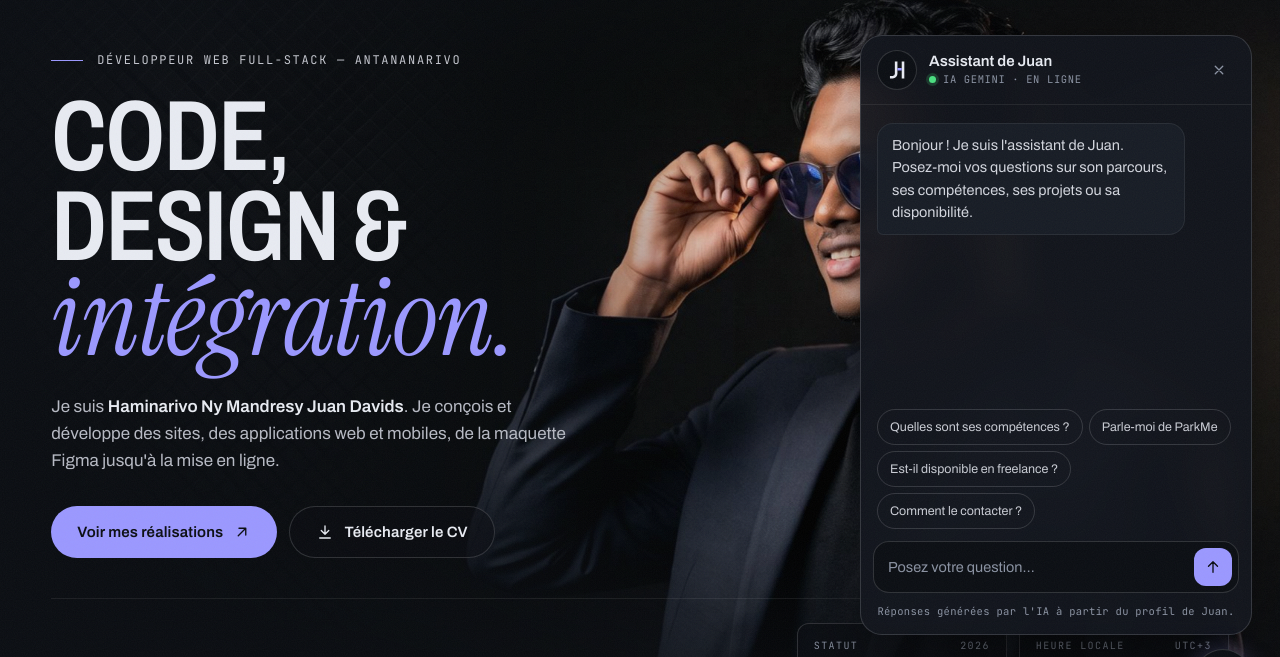
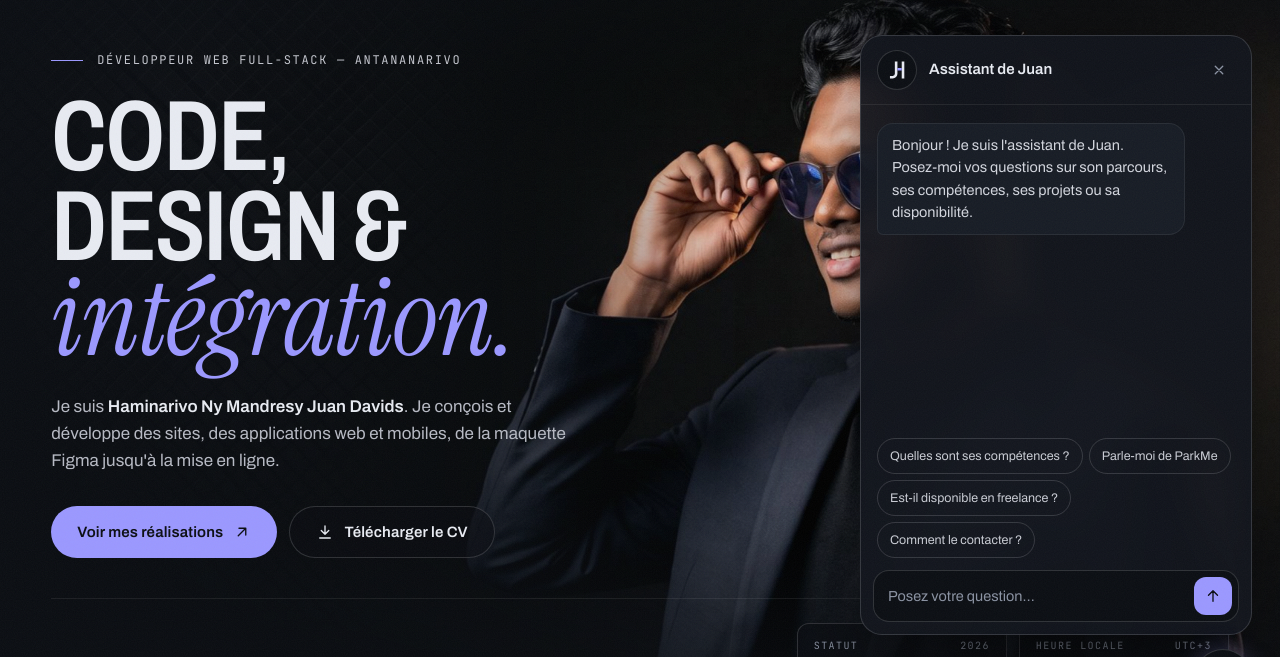
Before and after one commit to Atlas-idev/atlas-idev.github.io, a plain HTML site: page index.html in a window 1280 px wide. Both pictures are taken after a click on the button "Ouvrir l'assistant". Shown: the part 65-722 px from the top of the page. Drawn offline with Linux system fonts and the light colour scheme.

Commit message:
fix: retire les mentions superflues de l'assistant

```diff
--- a/css/style.css
+++ b/css/style.css
@@ -1141,9 +1141,6 @@ body::after {
 .ai__avatar svg { width: 22px; height: 22px; }
 .ai__who { flex: 1; min-width: 0; }
 .ai__title { font-size: 15px; font-weight: 600; line-height: 1.3; }
-.ai__status { display: flex; align-items: center; gap: 7px; font-family: var(--mono); font-size: 10.5px; letter-spacing: 0.06em; text-transform: uppercase; color: var(--muted); }
-.ai__status::before { content: ""; width: 7px; height: 7px; border-radius: 50%; background: var(--accent); }
-.ai__status.is-ai::before { background: #4ade80; box-shadow: 0 0 0 3px rgba(74, 222, 128, 0.18); }
 .ai__close { display: grid; place-items: center; flex: none; width: 36px; height: 36px; border-radius: 50%; color: var(--muted); transition: background 0.3s, color 0.3s; }
 .ai__close:hover { background: var(--bg-3); color: var(--text); }
 
@@ -1185,7 +1182,7 @@ body::after {
 
 .ai__form {
   display: flex; align-items: flex-end; gap: 8px;
-  margin: 0 12px;
+  margin: 0 12px 12px;
   padding: 6px 6px 6px 14px;
   border: 1px solid var(--line-strong);
   border-radius: 16px;
@@ -1205,7 +1202,6 @@ body::after {
 .ai__send { display: grid; place-items: center; flex: none; width: 38px; height: 38px; border-radius: 12px; background: var(--accent); color: var(--on-accent); transition: opacity 0.3s, transform 0.3s; }
 .ai__send:not(:disabled):hover { transform: translateY(-2px); }
 .ai__send:disabled { opacity: 0.45; cursor: progress; }
-.ai__foot { padding: 10px 16px 14px; text-align: center; font-family: var(--mono); font-size: 10.5px; letter-spacing: 0.03em; color: var(--muted); }
 
 /* ---------- Apparitions au scroll ---------- */
 .js .reveal {
--- a/index.html
+++ b/index.html
@@ -28,7 +28,7 @@
   <link rel="preload" as="image" href="assets/img/hero.jpg" media="(min-width: 801px)">
   <link rel="preload" as="image" href="assets/img/hero-mobile.jpg" imagesrcset="assets/img/hero-mobile-800.jpg 800w, assets/img/hero-mobile.jpg 1200w" imagesizes="100vw" media="(max-width: 800px)">
   <link rel="stylesheet" href="css/fonts.css?v=20261103b">
-  <link rel="stylesheet" href="css/style.css?v=20261116">
+  <link rel="stylesheet" href="css/style.css?v=20261116-2">
 
   <script>
     (function (d) {
@@ -821,7 +821,6 @@
         <span class="ai__avatar" aria-hidden="true"><svg><use href="#logo"/></svg></span>
         <div class="ai__who">
           <p class="ai__title" id="ai-title">Assistant de Juan</p>
-          <p class="ai__status" data-ai-status>Réponses instantanées</p>
         </div>
         <button type="button" class="ai__close" aria-label="Fermer l'assistant"><svg class="ico" viewBox="0 0 24 24"><path d="M7 7l10 10M17 7 7 17" fill="none" stroke="currentColor" stroke-width="1.8" stroke-linecap="round"/></svg></button>
       </header>
@@ -837,7 +836,6 @@
         <textarea class="ai__input" id="ai-input" rows="1" maxlength="500" placeholder="Posez votre question…" autocomplete="off"></textarea>
         <button type="submit" class="ai__send" aria-label="Envoyer"><svg class="ico"><use href="#i-arrow-up"/></svg></button>
       </form>
-      <p class="ai__foot" data-ai-foot></p>
     </section>
     <button type="button" class="ai__launcher" aria-expanded="false" aria-controls="ai-panel" aria-label="Ouvrir l'assistant">
       <svg class="ai__logo" aria-hidden="true"><use href="#logo"/></svg>
@@ -846,6 +844,6 @@
   </div>
 
   <script src="js/main.js?v=20261116" defer></script>
-  <script src="js/assistant.js?v=20261116" defer></script>
+  <script src="js/assistant.js?v=20261116-2" defer></script>
 </body>
 </html>
--- a/js/assistant.js
+++ b/js/assistant.js
@@ -15,8 +15,6 @@
   const input = box.querySelector(".ai__input");
   const send = box.querySelector(".ai__send");
   const chips = box.querySelector(".ai__chips");
-  const status = box.querySelector("[data-ai-status]");
-  const foot = box.querySelector("[data-ai-foot]");
   const teaser = box.querySelector(".ai__teaser");
   const STORE = "jh-assistant";
   const WELCOME = "Bonjour ! Je suis l'assistant de Juan. Posez-moi vos questions sur son parcours, ses compétences, ses projets ou sa disponibilité.";
@@ -106,14 +104,6 @@
   const save = () => {
     try { sessionStorage.setItem(STORE, JSON.stringify(history.slice(-30))); } catch (e) { /* navigation privée */ }
   };
-  const setOnline = (on) => {
-    online = on;
-    status.textContent = on ? "IA Gemini · en ligne" : "Réponses instantanées";
-    status.classList.toggle("is-ai", on);
-    foot.textContent = on
-      ? "Réponses générées par l'IA à partir du profil de Juan."
-      : `Pour un échange direct : ${MAIL}`;
-  };
 
   const askAI = async () => {
     const controller = new AbortController();
@@ -152,7 +142,7 @@
 
     let reply;
     if (online) {
-      try { reply = await askAI(); } catch (e) { setOnline(false); }
+      try { reply = await askAI(); } catch (e) { online = false; }
     } else {
       await new Promise((r) => setTimeout(r, 450));
     }
@@ -212,7 +202,6 @@
   if (!seen) setTimeout(() => { if (panel.hidden) teaser.hidden = false; }, 9000);
 
   /* Conversation reprise pendant la visite */
-  setOnline(online);
   try { history = JSON.parse(sessionStorage.getItem(STORE) || "[]"); } catch (e) { history = []; }
   bubble("assistant", WELCOME);
   history.forEach((m) => bubble(m.role, m.text));
```
